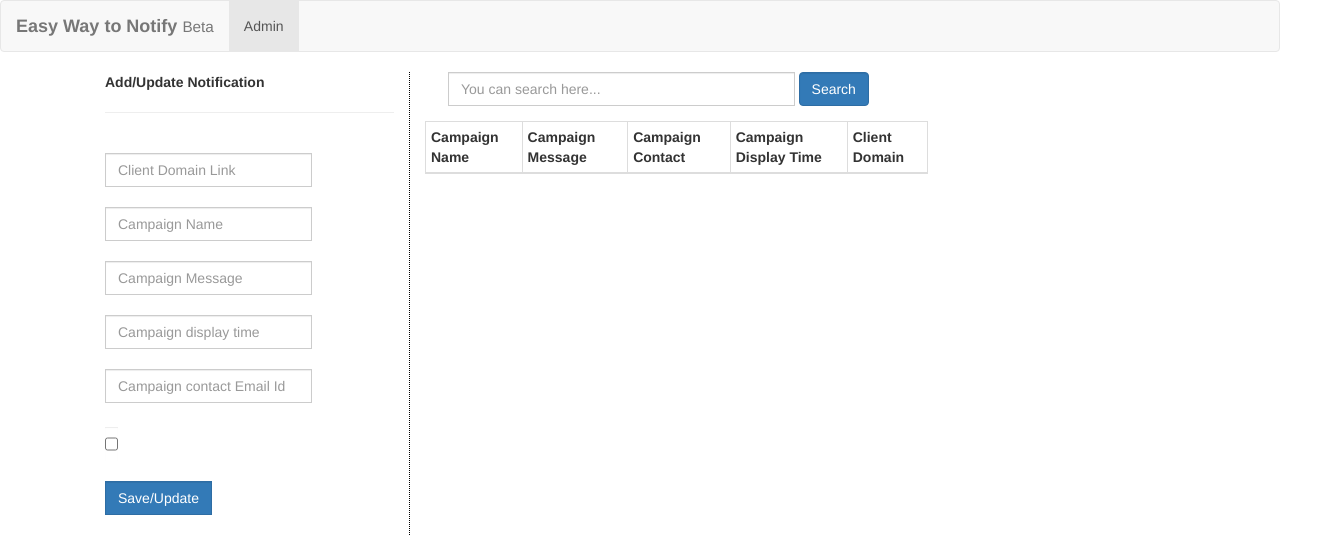
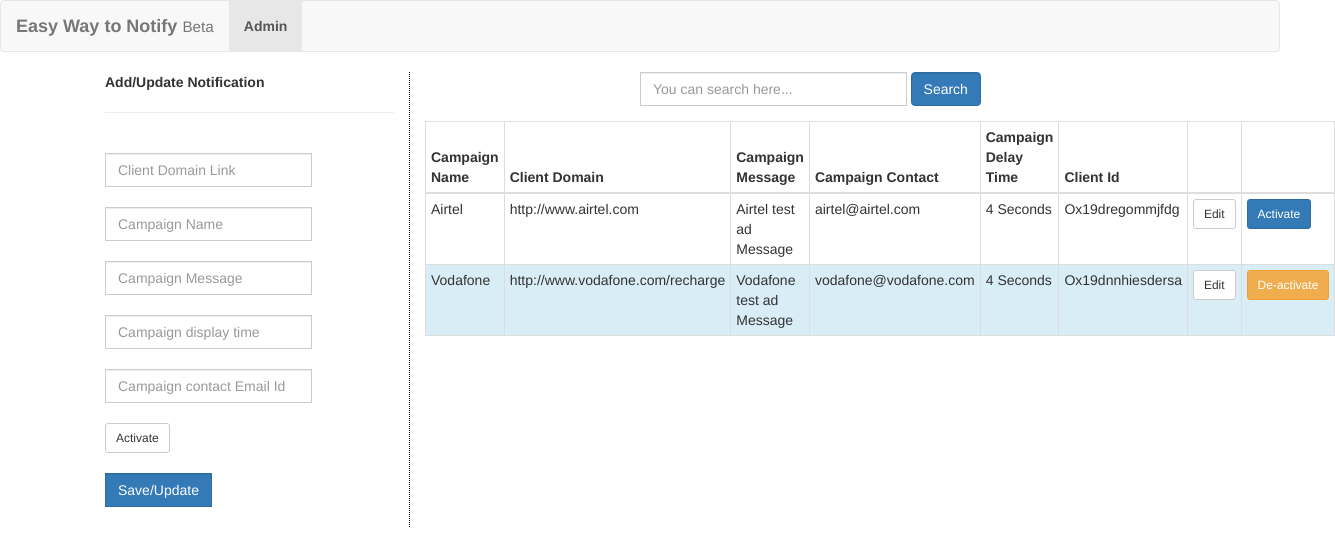
Before and after one commit to ak-chinmay/Addu, a website: page admin.html in a window 1280 px wide. Shown: the whole page, 1335 px wide, since content can reach past the window. Drawn offline with nearby package versions, Linux system fonts and the light colour scheme.

Commit message:
Added demo changes

```diff
--- a/admin.html
+++ b/admin.html
@@ -25,7 +25,7 @@
                 <small>Beta</small>
             </div>
             <ul class="nav navbar-nav">
-                <li class="active"> <a href=""> Admin<span class="sr-only">(current)</span></a></li>
+                <li class="active"> <a href=""> <strong>Admin</strong><span class="sr-only">(current)</span></a></li>
 
             </ul>
 
@@ -55,10 +55,11 @@
         <div class="input-group">
             <input type="text" name="c_contact" class="form-control" placeholder="Campaign contact Email Id">
             </div><br/>
-      <div class="input-group">
-            <input type="checkbox" name="c_active" class="form-control" placeholder="Activate">
-            </div><br/>
 
+
+            <a class="btn btn-sm btn-default" href="">Activate</a>
+            <br/>
+      <br/>
 
             <div class="input-group">
                 <input type="submit" class="form-control btn btn-primary" placeholder="Save/Update" value="Save/Update" >
@@ -66,7 +67,7 @@
 
 
         </form>
-        <div style="padding-left:35%;" >
+        <div style="padding-left:50%;" >
         <form class=" form-inline form-group"  >
                <div class="input-group col-md-5">
                 <input type="text" class="form-control " placeholder="You can search here...">
@@ -80,13 +81,18 @@
 
 
             <div class="col-md-5">
-            <table class="table table-striped table-bordered table-hover table-condensed" >
-                <thead><th>Campaign Name</th><th>Campaign Message</th><th>Campaign Contact</th><th>Campaign Display Time</th>
-                    <th>Client Domain</th>
+            <table class="table table-bordered table-hover table-condensed" >
+                <thead><th>Campaign Name</th><th>Client Domain</th><th>Campaign Message</th><th>Campaign Contact</th><th>Campaign Delay Time</th>
+                   <th>Client Id</th>
+                    <th></th><th></th>
                 </thead>
         <tbody>
 
-        <tr></tr>
+        <tr><td>Airtel</td><td>http://www.airtel.com</td><td>Airtel test ad Message</td><td>airtel@airtel.com</td><td>4 Seconds</td>
+           <td>Ox19dregommjfdg</td> <td><a class="btn btn-sm btn-default" href="">Edit</a></td><td><a class="btn btn-sm btn-primary" href="">Activate</a></td></tr>
+
+             <tr class="info" ><td>Vodafone</td><td>http://www.vodafone.com/recharge</td><td>Vodafone test ad Message</td><td>vodafone@vodafone.com</td><td>4 Seconds</td><td>Ox19dnnhiesdersa</td>
+            <td><a class="btn btn-sm btn-default" href="">Edit</a></td><td><a class="btn btn-sm btn-warning" href="">De-activate</a></td></tr>
 
         </tbody>
     </table>
--- a/server.js
+++ b/server.js
@@ -28,9 +28,9 @@
 
 //List of users
 users=[
-    {name:'Vodafone',emailid:'vodafone@vodafone.com',message:'Ads from Vodafone'},
+    {name:'Vodafone',emailid:'vodafone@vodafone.com',message:'Vodafone test ad Message'},
     {name:'Idea',emailid:'idea@idea.com',message:'Ads from Idea'},
-    {name:'Airtel',emailid:'airtel@airtel.com',message:'Ads from Airtel'}];
+    {name:'Airtel',emailid:'airtel@airtel.com',message:'Airtel test ad Message'}];
 
 
 //Inserting into DB
```
Also changed, not shown: login.html (added, +32 -0 lines).
